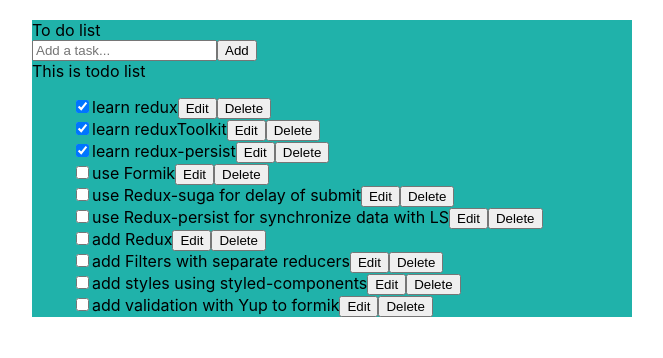
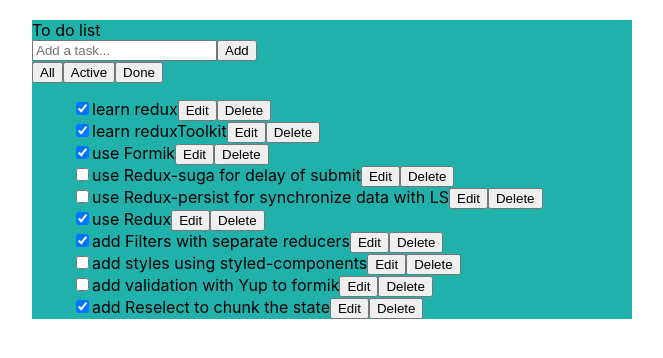
Before and after one commit to VolhaBukhal/todo-react-redux, a React (Create React App) app: page / in a window 1280 px wide. Shown: the top 358 px of the page, without its empty margins (308-971 px from the left). Built offline with nearby package versions, Linux system fonts and the light colour scheme.

Commit message:
feat: add reselect for get state chunks

```diff
--- a/package.json
+++ b/package.json
@@ -19,6 +19,7 @@
     "react-dom": "^18.2.0",
     "react-redux": "^8.0.2",
     "react-scripts": "5.0.1",
+    "reselect": "^4.1.6",
     "styled-components": "^5.3.5",
     "typescript": "^4.4.2",
     "uuid": "^8.3.2",
--- a/src/components/App/index.tsx
+++ b/src/components/App/index.tsx
@@ -1,11 +1,8 @@
 import { TodoList } from '@/components/TodoList'
 import { TodoInput } from '@/components/TodoInput'
-
-import { useAppSelector } from '@/hooks/redux.hooks'
+import { TodoFilters } from '@/components/TodoFilters'
 
 export const App = () => {
-  const { tasks } = useAppSelector((state) => state.todos)
-
   return (
     <div
       className="container"
@@ -17,7 +14,8 @@
     >
       To do list
       <TodoInput />
-      <TodoList tasks={tasks} />
+      <TodoFilters />
+      <TodoList />
     </div>
   )
 }
--- /dev/null
+++ b/src/components/TodoFilters/index.tsx
@@ -0,0 +1,28 @@
+import { MouseEvent } from 'react'
+
+import { useAppDispatch } from '@/hooks/redux.hooks'
+import { setFilter } from '@/store/filtersSlice'
+import { Filters } from '@/types/types'
+
+const filters = ['All', 'Active', 'Done']
+
+export const TodoFilters = () => {
+  const dispatch = useAppDispatch()
+
+  const handleClick = (event: MouseEvent<HTMLButtonElement>) => {
+    const curBtn = event.currentTarget.textContent
+    if (curBtn) {
+      dispatch(setFilter(curBtn as Filters))
+    }
+  }
+
+  return (
+    <div>
+      {filters.map((btn) => (
+        <button key={btn} onClick={handleClick}>
+          {btn}
+        </button>
+      ))}
+    </div>
+  )
+}
--- a/src/components/TodoList/index.tsx
+++ b/src/components/TodoList/index.tsx
@@ -1,17 +1,38 @@
 import { TodoItem } from '@/components/TodoItem'
-import { ITask } from '@/types/types'
+import { createSelector } from 'reselect'
 
-type TodoListProps = {
-  tasks: ITask[]
-}
+import { useAppSelector } from '@/hooks/redux.hooks'
+import { Filters, ITask } from '@/types/types'
+import { RootState } from '@/store/store'
 
-export const TodoList = ({ tasks }: TodoListProps) => {
+export const TodoList = () => {
+  const selectTasks = (state: RootState) => state.todos.tasks
+  const selectFilter = (state: RootState) => state.filters.filter
+
+  const selectFilteredTasks = createSelector(
+    selectTasks,
+    selectFilter,
+    (tasks, filter) => {
+      switch (filter) {
+        case Filters.ACTIVE: {
+          return tasks.filter((task: ITask) => !task.completed)
+        }
+
+        case Filters.DONE: {
+          return tasks.filter((task: ITask) => task.completed)
+        }
+
+        default:
+          return tasks
+      }
+    },
+  )
+  const filteredTasks = useAppSelector(selectFilteredTasks)
+
   return (
-    <>
-      This is todo list
-      <ul>
-        {tasks && tasks.map((task) => <TodoItem key={task.id} task={task} />)}
-      </ul>
-    </>
+    <ul>
+      {filteredTasks &&
+        filteredTasks.map((task) => <TodoItem key={task.id} task={task} />)}
+    </ul>
   )
 }
--- a/src/data/data.ts
+++ b/src/data/data.ts
@@ -1,16 +1,16 @@
 export const tasksData = [
   { id: '1', text: 'learn redux', completed: true },
   { id: '2', text: 'learn reduxToolkit', completed: true },
-  { id: '3', text: 'learn redux-persist', completed: true },
-  { id: '4', text: 'use Formik', completed: false },
+  { id: '4', text: 'use Formik', completed: true },
   { id: '5', text: 'use Redux-suga for delay of submit', completed: false },
   {
     id: '6',
     text: 'use Redux-persist for synchronize data with LS',
     completed: false,
   },
-  { id: '7', text: 'add Redux', completed: false },
-  { id: '8', text: 'add Filters with separate reducers', completed: false },
+  { id: '7', text: 'use Redux', completed: true },
+  { id: '8', text: 'add Filters with separate reducers', completed: true },
   { id: '9', text: 'add styles using styled-components', completed: false },
   { id: '10', text: 'add validation with Yup to formik', completed: false },
+  { id: '11', text: 'add Reselect to chunk the state', completed: true },
 ]
--- /dev/null
+++ b/src/store/filtersSlice.ts
@@ -0,0 +1,25 @@
+import { createSlice, PayloadAction } from '@reduxjs/toolkit'
+
+import { Filters } from '@/types/types'
+
+interface FiltersState {
+  filter: Filters
+}
+
+const initialState: FiltersState = {
+  filter: Filters.ALL,
+}
+
+export const filtersSlice = createSlice({
+  name: 'filters',
+  initialState,
+  reducers: {
+    setFilter: (state, action: PayloadAction<Filters>) => {
+      state.filter = action.payload
+    },
+  },
+})
+
+export const { setFilter } = filtersSlice.actions
+
+export default filtersSlice.reducer
--- a/src/store/store.ts
+++ b/src/store/store.ts
@@ -1,10 +1,12 @@
 import { configureStore } from '@reduxjs/toolkit'
 
 import todosReducer from '@/store/todosSlice'
+import filtersReducer from '@/store/filtersSlice'
 
 export const store = configureStore({
   reducer: {
     todos: todosReducer,
+    filters: filtersReducer,
   },
 })
 
--- a/src/types/types.ts
+++ b/src/types/types.ts
@@ -3,3 +3,9 @@
   text: string
   completed: boolean
 }
+
+export enum Filters {
+  ALL = 'All',
+  ACTIVE = 'Active',
+  DONE = 'Done',
+}
```
Also changed, not shown: 1 other file (tests, documents, lock files or other folders).
